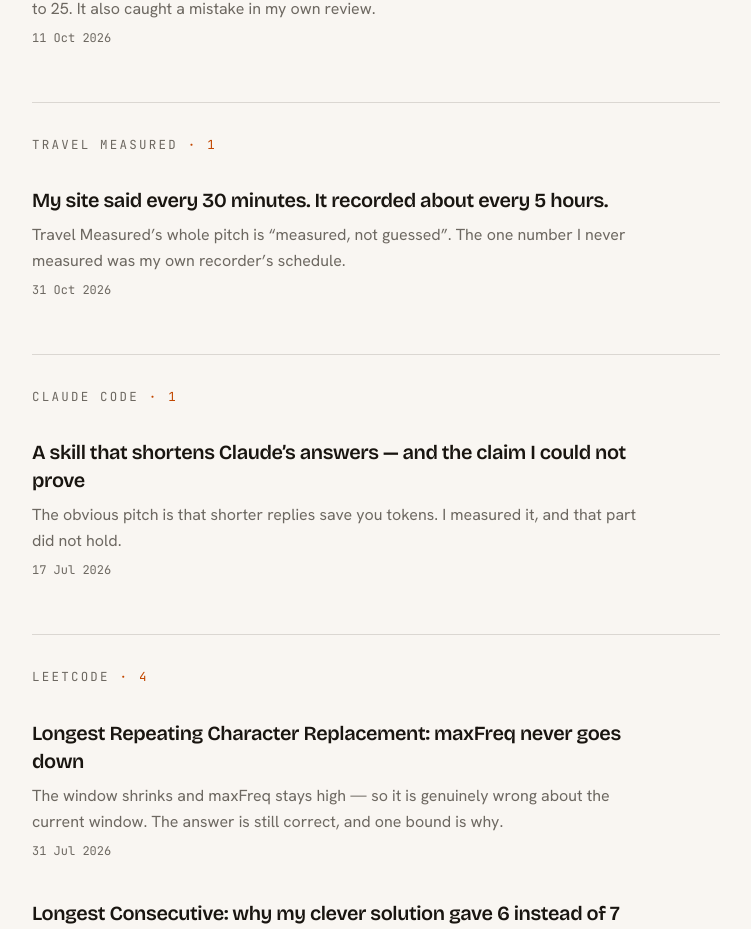
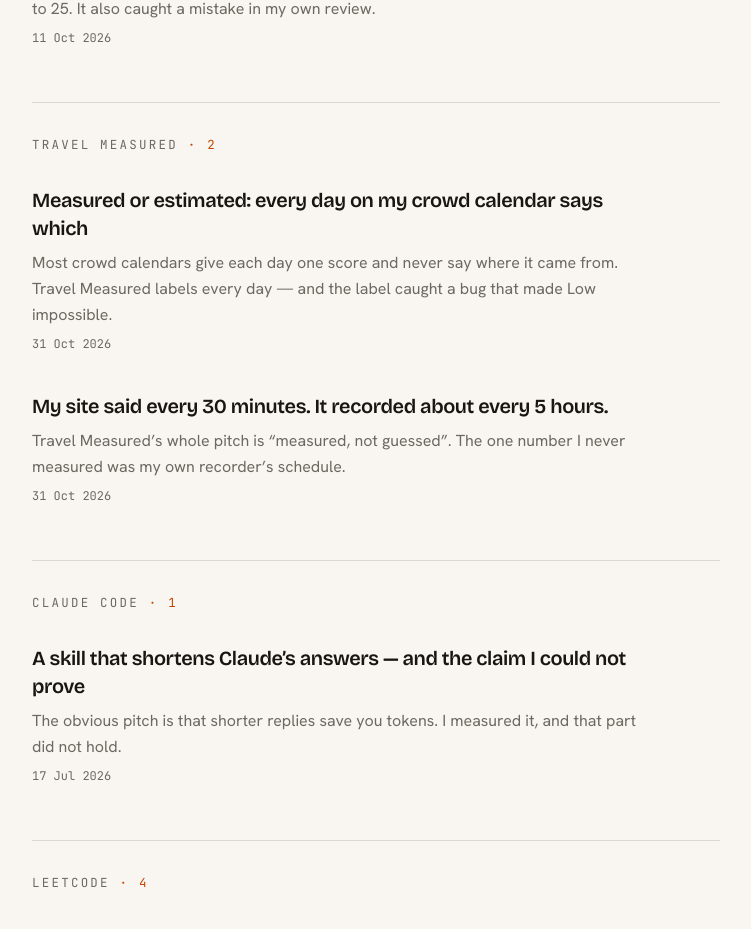
Before and after one commit to rdeepak-711/portfolio, a Next.js app: page /writing in a window 1280 px wide. Shown: the part 1070-1999 px from the top of the page, without its empty margins (264-1015 px from the left). Built offline with nearby package versions, Linux system fonts and the light colour scheme.

Commit message:
Add the Travel Measured measured-or-estimated post

```diff
--- a/src/content/notes.ts
+++ b/src/content/notes.ts
@@ -58,6 +58,66 @@
 }
 
 export const NOTES: ReadonlyArray<Note> = [
+  {
+    slug: 'measured-or-estimated',
+    lane: 'travel-measured',
+    title: 'Measured or estimated: every day on my crowd calendar says which',
+    dek: 'Most crowd calendars give each day one score and never say where it came from. Travel Measured labels every day — and the label caught a bug that made Low impossible.',
+    date: '2026-10-31',
+    body: [
+      {
+        kind: 'p',
+        text: 'A theme-park crowd calendar answers one question: is the park busy on my day? Most give each day a single score and never say whether it was measured or guessed. Travel Measured gives every day one of two labels, and draws them differently.',
+      },
+      { kind: 'h', text: 'A past day is measured' },
+      {
+        kind: 'list',
+        items: [
+          'Through the day, each ride’s posted wait is recorded from Queue-Times.',
+          'The day’s value is the average wait across the rides that run on most open days, so one ride closing for maintenance doesn’t swing it.',
+          'That value is ranked against the park’s own measured days: Low below the 35th percentile, Medium to the 65th, High to the 90th, Peak above.',
+          'It’s drawn solid.',
+        ],
+      },
+      {
+        kind: 'p',
+        text: 'Levels compare a park with itself. A 30-minute average is a quiet day at one park and a busy one at another, and the visitor’s question is whether the day is busy for that park. The cost: you can’t compare levels between parks, so the method page says so.',
+      },
+      { kind: 'h', text: 'A future day is estimated' },
+      {
+        kind: 'p',
+        text: 'Future days start from an average day and add terms: day of the week, month, public and school holidays, known events. Each day shows its biggest reasons, like “Saturday + July + Independence Day”. It’s drawn tinted and dashed.',
+      },
+      {
+        kind: 'p',
+        text: 'Until a park has 60 measured open days, those terms are hand-set starting values shared by similar parks, not anything measured at that park. So the page says “Estimate (early data)”. My spec asked for that label; the first build left it out, and an SEO review caught the gap. Without it, the page claimed more than it knew.',
+      },
+      { kind: 'h', text: 'The bug the labels exposed' },
+      {
+        kind: 'p',
+        text: 'By 30 Oct a northern park’s calendar read only Medium and High. No open day was ever Low. That looked like a tuning problem. It wasn’t: it was a unit mismatch.',
+      },
+      {
+        kind: 'p',
+        text: 'Measured days were cut on a percentile of the park’s own history. Estimated days were cut on a raw 0–100 formula score. A northern park’s quietest open-season estimate scored about 44, so it could never fall below the Low line, whatever the season.',
+      },
+      {
+        kind: 'p',
+        text: 'Retuning the starting values would have hidden it for a while, then drifted again per group of parks. The fix was to put both kinds of day in the same unit: an estimated day’s level is now its rank among the park’s open days in the forecast, cut at the same 35/65/90 lines. The cost is that a level means “compared with this park’s other open days this year”, so a quiet July Saturday can still read High at a park whose July is busy.',
+      },
+      { kind: 'h', text: 'Then every estimate gets marked' },
+      {
+        kind: 'p',
+        text: 'Every night the site saves what it predicts for each park 1, 7 and 30 days ahead. Once that day is measured, the two are compared, and the accuracy page publishes how often the forecast was right or within one level — good or bad. A month is only published once at least 20 forecasts can be checked. Right now there isn’t a full month of readings, so the page says “not enough data yet” instead of showing a number.',
+      },
+      {
+        kind: 'p',
+        text: 'That’s the whole idea: a label for where each number came from, and a score for how good the guesses were.',
+      },
+      { kind: 'link', label: 'How the levels are made', href: 'https://travelmeasured.vercel.app/method' },
+      { kind: 'link', label: 'The accuracy page', href: 'https://travelmeasured.vercel.app/accuracy' },
+    ],
+  },
   {
     slug: 'lifedots-3339-bad-reviews',
     lane: 'outbuiltit',
```
Also changed, not shown: 2 other files (tests, documents, lock files or other folders).
